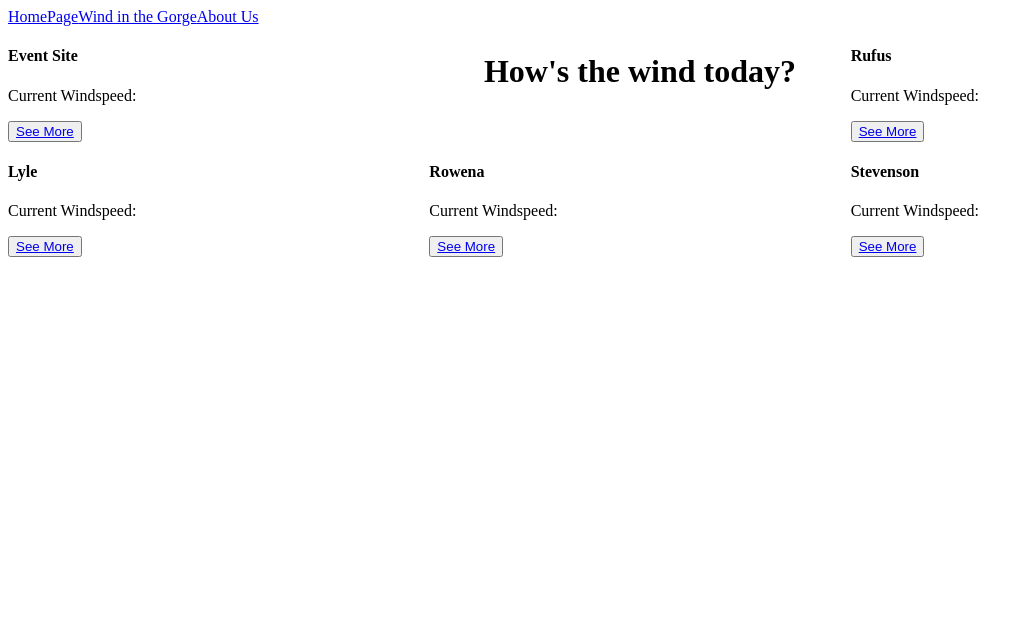
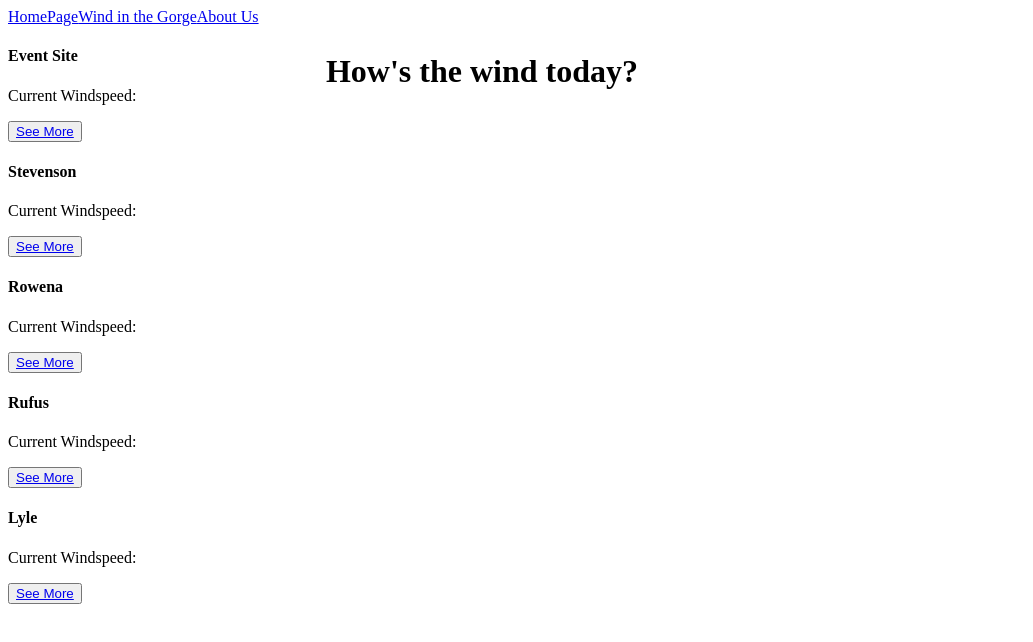
Before and after one commit to ksoutherland1/wind, a React (Create React App) app: page /List in a window 1280 px wide. Shown: the top 642 px of the page, without its empty margins (0-1033 px from the left). Built offline with nearby package versions, Linux system fonts and the light colour scheme; no server answers.

Commit message:
Corrected WindList styling

```diff
--- a/src/components/App/AllWindList.js
+++ b/src/components/App/AllWindList.js
@@ -45,6 +45,7 @@ function List({ locations }) {
                     return (
                         <div
                             className='locationName'
+                            id={item.name}
                             key={item.name}>
                             <h4 className='windlist-itemname'>{item.name}</h4>
                             <p className='windlist-currentwind'>Current Windspeed: {item.newData} </p>
--- a/src/index.css
+++ b/src/index.css
@@ -34,10 +34,23 @@
 
 .windlist{
     display: grid;
-    grid-template-columns: repeat(3, 1fr);
+    grid-template-columns: repeat(4, 1fr);
     grid-template-rows: repeat(6, 1fr);
     grid-column-gap: 0px;
     grid-row-gap: 0px;
+}
+
+#Stevenson {
+    grid-area: 2 / 1 / 3 / 5;
+}
+#Rowena{
+    grid-area: 3 / 1 / 4 / 5;
+}
+#Rufus{
+    grid-area: 4 / 1 / 5 / 5;
+}
+#Lyle{
+    grid-area: 5 / 1 / 6 / 5;
 }
 
 
```
